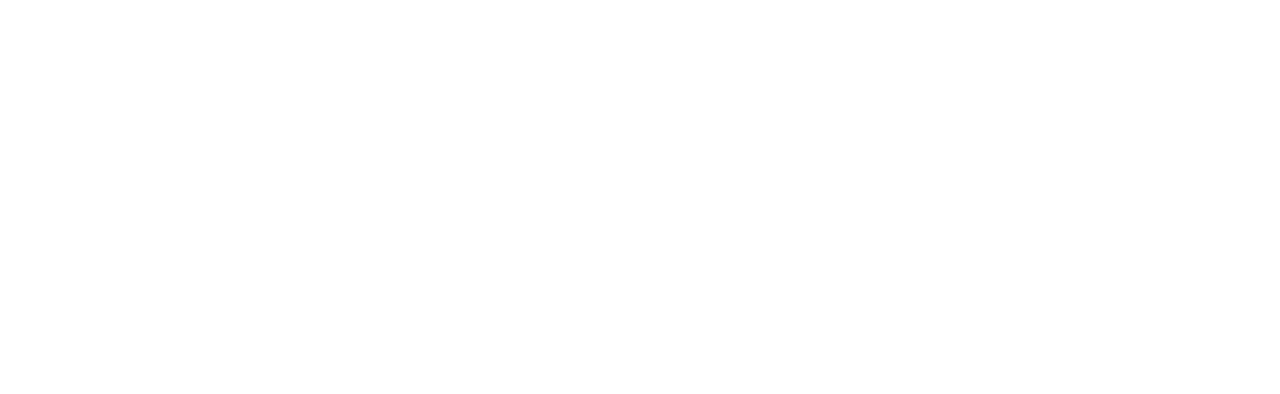
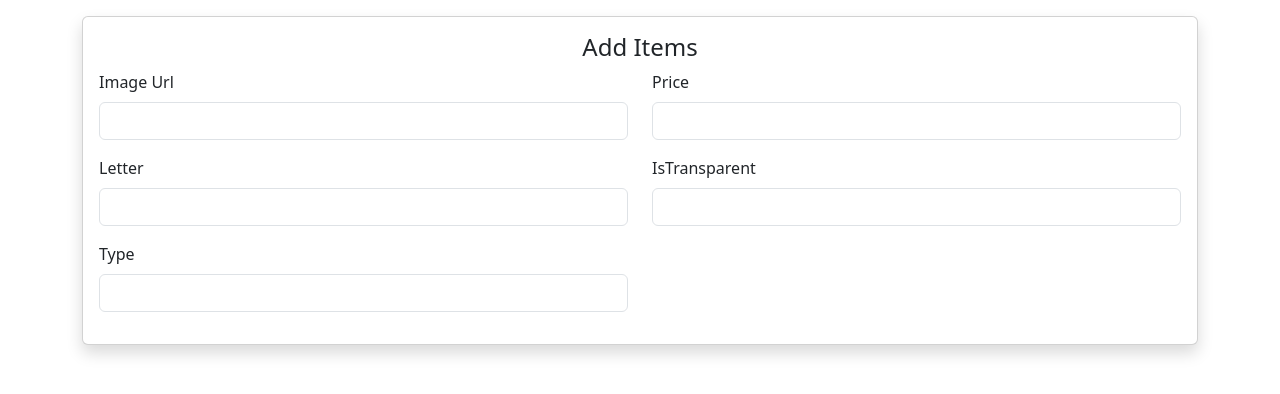
Before and after one commit to vishnu1352/ecommerce, a React (Create React App) app: page /additems in a window 1280 px wide. Before the commit this address had no page. Shown: the top 394 px of the page. Built offline with nearby package versions, Linux system fonts and the light colour scheme.

Commit message:
close button updated

```diff
--- a/src/AppRoutes.jsx
+++ b/src/AppRoutes.jsx
@@ -2,12 +2,14 @@
 import { Routes, Route } from 'react-router-dom';
 import Items from './components/Items';
 import ReconfirmPage from './components/ReconfirmPage';
+import AddItems from './components/admin/AddItems';
 
 const AppRoutes = () => {
   return (
     <Routes>
       <Route path="/" element={<Items />} />
       <Route path="/reconfirm" element={<ReconfirmPage />} />
+      <Route path="/additems" element={<AddItems />} />
     </Routes>
   )
 }
--- a/src/components/Items.jsx
+++ b/src/components/Items.jsx
@@ -5,6 +5,7 @@
 import Popup from "./Popup";
 import Header from "./Header";
 import Modalcomponent from "./Modalcomponent";
+import { Button } from "react-bootstrap";
 
 const Items = () => {
   const [showModal, setShowModal] = useState(false);
@@ -301,6 +302,9 @@
                   );
                 })}
             </div>
+            <div className="d-flex justify-content-end">
+              <Button onClick={()=>setShowFilterModal((prev) => !prev)} className="fs-12">Close</Button>
+            </div>
           </Modalcomponent>
         )}
       </div>
--- /dev/null
+++ b/src/components/admin/AddItems.jsx
@@ -0,0 +1,42 @@
+import React from "react";
+import Card from "react-bootstrap/Card";
+import Form from "react-bootstrap/Form";
+import Row from "react-bootstrap/Row";
+const AddItems = () => {
+  return (
+    <>
+    {/* price,letter,isTransparent,type */}
+      <div className="container">
+        <Card className="shadow mt-3 p-3">
+          <h4 className="text-center">Add Items</h4>
+          <Form>
+            <Row>
+              <Form.Group className="mb-3 col-lg-6" controlId="formBasicEmail">
+                <Form.Label>Image Url</Form.Label>
+                <Form.Control type="text"  />
+              </Form.Group>
+              <Form.Group className="mb-3 col-lg-6" controlId="formBasicEmail">
+                <Form.Label>Price</Form.Label>
+                <Form.Control type="number"  />
+              </Form.Group>
+              <Form.Group className="mb-3 col-lg-6" controlId="formBasicEmail">
+                <Form.Label>Letter</Form.Label>
+                <Form.Control type="text"  />
+              </Form.Group>
+              <Form.Group className="mb-3 col-lg-6" controlId="formBasicEmail">
+                <Form.Label>IsTransparent</Form.Label>
+                <Form.Control type="text"  />
+              </Form.Group>
+              <Form.Group className="mb-3 col-lg-6" controlId="formBasicEmail">
+                <Form.Label>Type</Form.Label>
+                <Form.Control type="number"  />
+              </Form.Group>
+            </Row>
+          </Form>
+        </Card>
+      </div>
+    </>
+  );
+};
+
+export default AddItems;
```
